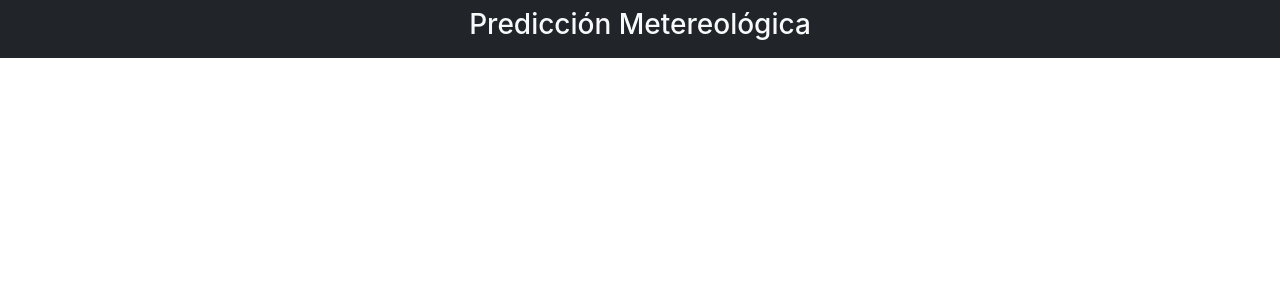
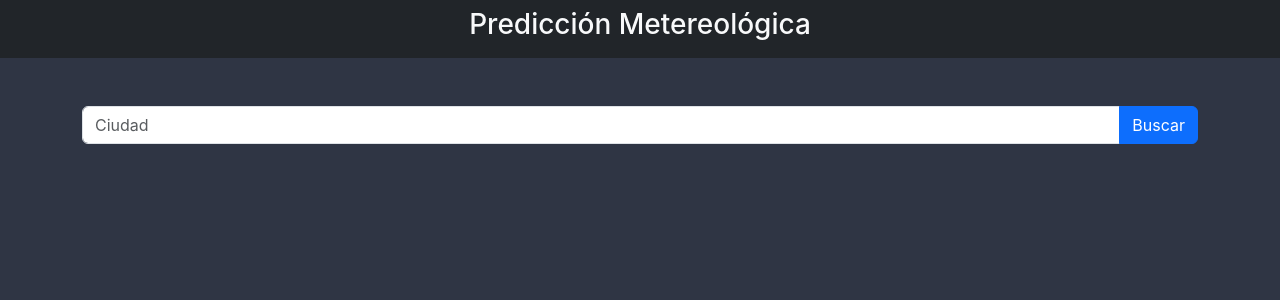
Before and after one commit to EcheCostabel/climapp, a React (Create React App) app: page / in a window 1280 px wide. Shown: the top 300 px of the page. Built offline with nearby package versions, Linux system fonts and the light colour scheme.

Commit message:
adding form

```diff
--- a/src/App.js
+++ b/src/App.js
@@ -1,4 +1,5 @@
 import './assets/CSS/App.css';
+import { Form } from './assets/CSS/components/Form';
 import { NavBar } from './assets/CSS/components/NavBar';
 
 
@@ -6,6 +7,7 @@ function App() {
   return (
     <div className="App">
       <NavBar  />
+      <Form />
     </div>
   );
 }
--- a/src/assets/CSS/App.css
+++ b/src/assets/CSS/App.css
@@ -1,38 +1,7 @@
+body{
+  background-color: #2F3544;
+}
+
 .App {
   text-align: center;
 }
-
-.App-logo {
-  height: 40vmin;
-  pointer-events: none;
-}
-
-@media (prefers-reduced-motion: no-preference) {
-  .App-logo {
-    animation: App-logo-spin infinite 20s linear;
-  }
-}
-
-.App-header {
-  background-color: #282c34;
-  min-height: 100vh;
-  display: flex;
-  flex-direction: column;
-  align-items: center;
-  justify-content: center;
-  font-size: calc(10px + 2vmin);
-  color: white;
-}
-
-.App-link {
-  color: #61dafb;
-}
-
-@keyframes App-logo-spin {
-  from {
-    transform: rotate(0deg);
-  }
-  to {
-    transform: rotate(360deg);
-  }
-}
--- /dev/null
+++ b/src/assets/CSS/components/Form.js
@@ -0,0 +1,22 @@
+import React, { useState } from 'react'
+
+export const Form = () => {
+    const [ city, setCity ] = useState('');
+
+
+    const onSubmit = (e) => {
+        e.preventDefault();
+        console.log({city})
+    }
+
+  return (
+    <div className='container'>
+        <form onSubmit={onSubmit}>
+            <div className='input-group mb-3 mx-auto'>
+                <input type='text' className='form-control' placeholder='Ciudad' onChange={(e)=> setCity(e.target.value)}></input>
+                <button className='btn btn-primary input-group-text' type='submit'>Buscar</button>
+            </div>
+        </form>
+    </div>
+  )
+}
```
